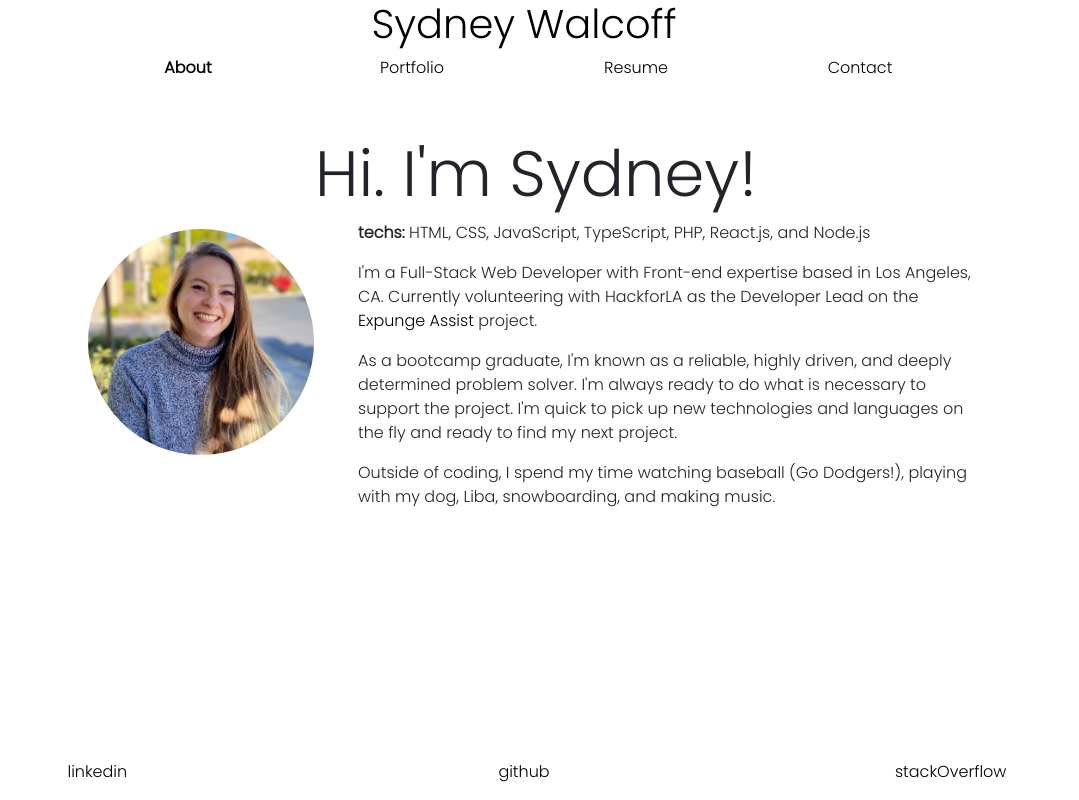
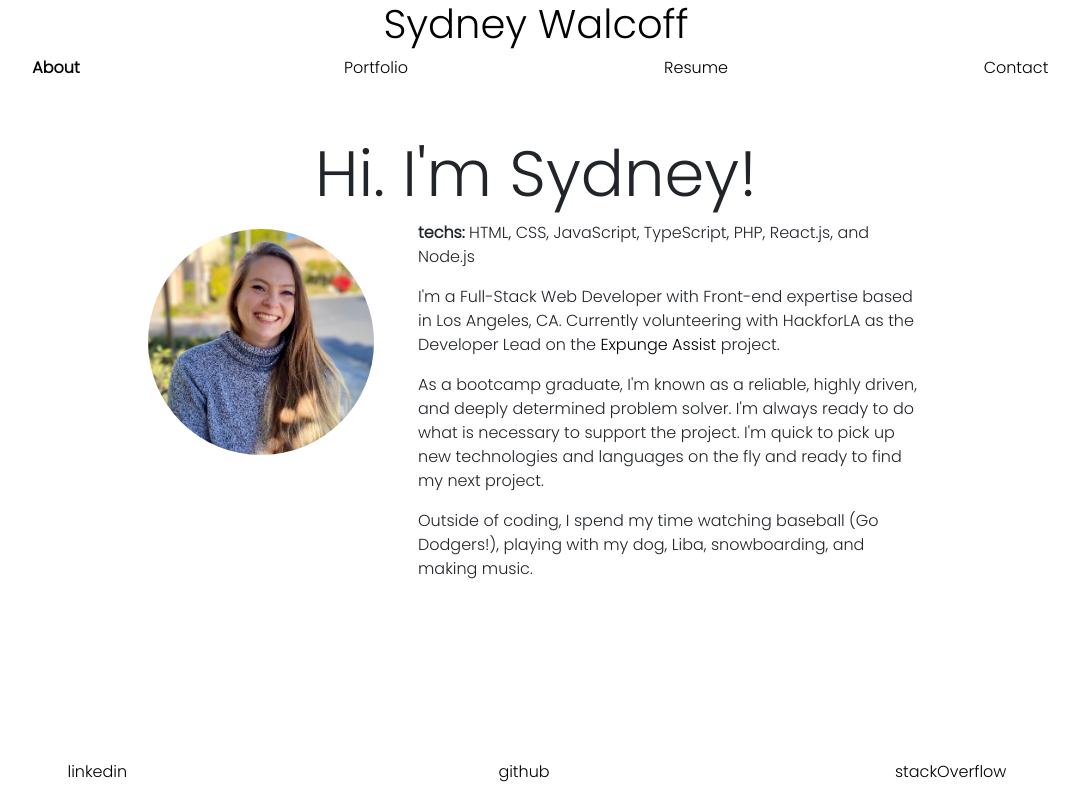
Before and after one commit to sydneywalcoff/sydneywalcoff, a React (Create React App) app in the folder client/: page / in a window 1280 px wide. Shown: the whole page, without its empty margins (104-1183 px from the left). Built offline with nearby package versions, Linux system fonts and the light colour scheme.

Commit message:
restyling main styles

```diff
--- a/client/src/App.css
+++ b/client/src/App.css
@@ -9,13 +9,19 @@
     padding: 0;
 }
 
-main {
-    margin: 0;
+body {
+    font-family: 'Poppins', sans-serif;
 }
 
-body {
-    margin: 0 15%;
-    font-family: 'Poppins', sans-serif;
+#root {
+    display: flex;
+    flex-direction: column;
+    align-items: center;
+}
+
+main {
+    margin: 0 auto;
+    max-width: 800px;
 }
 
 a {
```
